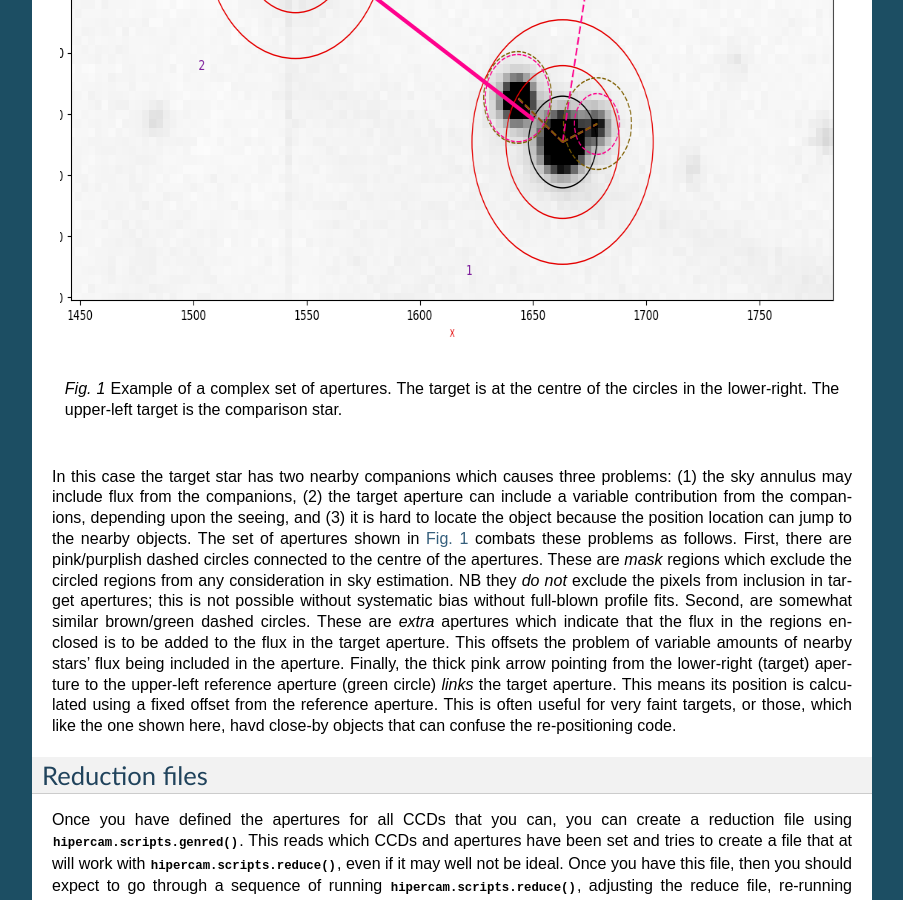
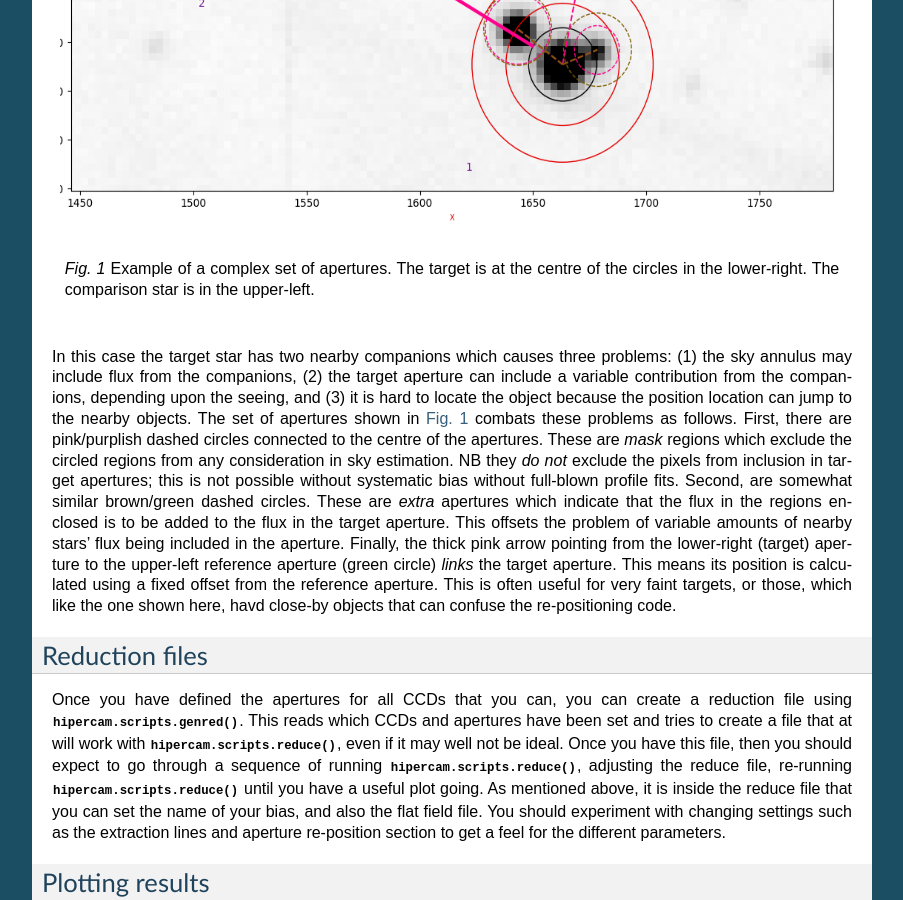
Before and after one commit to HiPERCAM/hipercam, a Sphinx documentation site: the page built from docs/reduction.rst, in a window 1280 px wide and 900 px high, scrolled down 2288 px. Shown: the whole window, without its empty margins (198-1101 px from the left). Built offline with Sphinx 7.4.7, drawn with Linux system fonts in a browser that asks for light colours; formulas are drawn with MathJax 3.

Commit message:
documentation updates.

```diff
--- a/docs/photometry.rst
+++ b/docs/photometry.rst
@@ -158,6 +158,7 @@
 .. figure:: optimal.png
    :scale: 100 %
    :alt: optimal versus normal photometry
+   :align: center
 
    Normal (blue) versus optimal (green) photometry of the same target relative
    to a much brighter comparison. The optimal photometry has been moved up by
--- a/docs/reduction.rst
+++ b/docs/reduction.rst
@@ -129,11 +129,12 @@
 .. _fig-1:
 
 .. figure:: complex_mask.png
-   :scale: 100 %
-   :alt: complex set of apertures
+   :scale: 80 %
+   :alt: Click on image to enlarge
+   :align: center
 
    Example of a complex set of apertures. The target is at the centre of the
-   circles in the lower-right. The upper-left target is the comparison star.
+   circles in the lower-right. The comparison star is in the upper-left.
 
 In this case the target star has two nearby companions which causes three
 problems: (1) the sky annulus may include flux from the companions, (2) the
--- a/docs/windows.rst
+++ b/docs/windows.rst
@@ -12,6 +12,7 @@
 .. figure:: windows.png
    :scale: 100 %
    :alt: |hiper| windows
+   :align: center
 
    Figure showing how the |hiper| windows are defined. The thin rectangles at
    the left and right of the imaging area represent the "pre-scan" (zero light)
```
